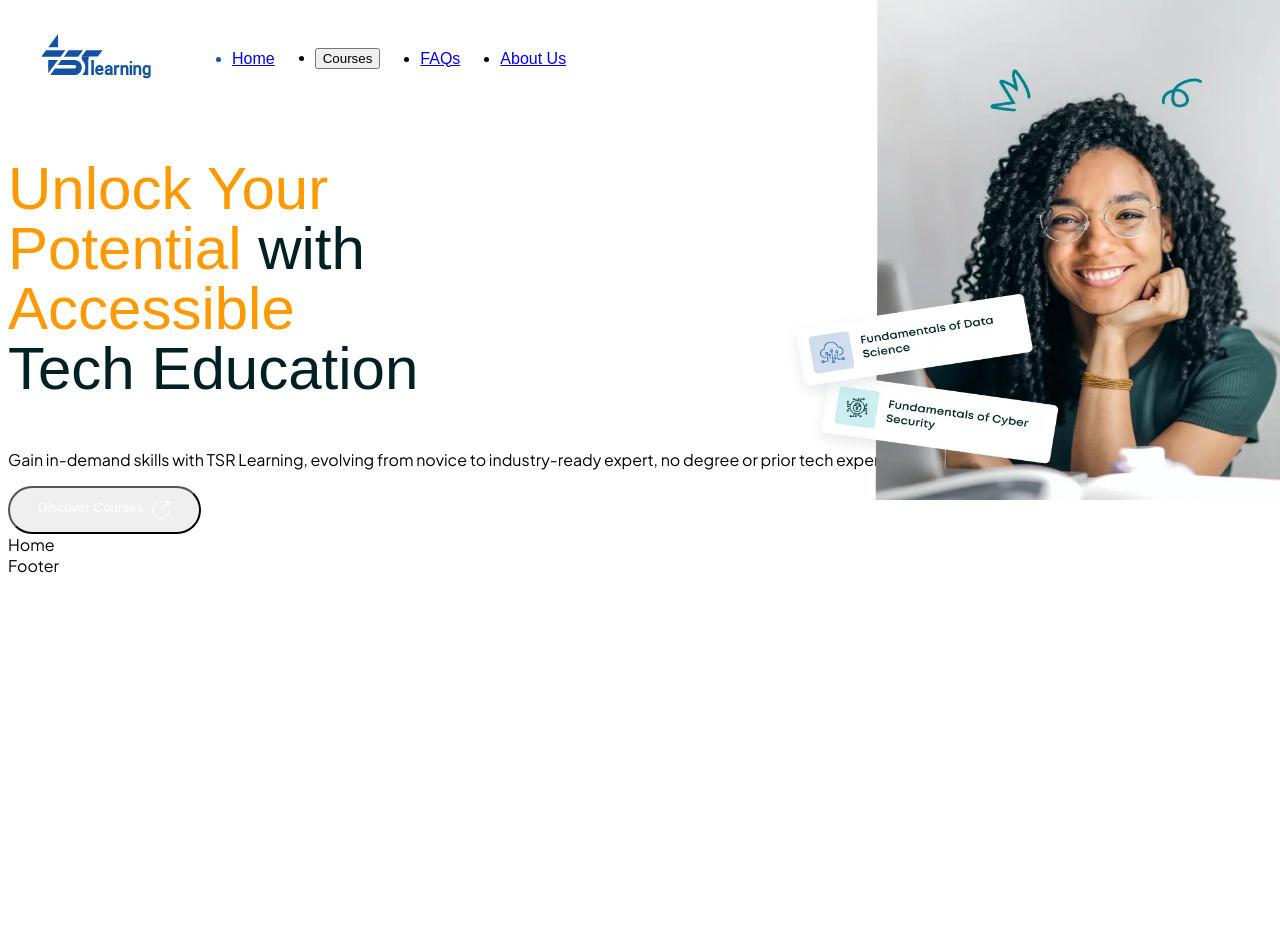
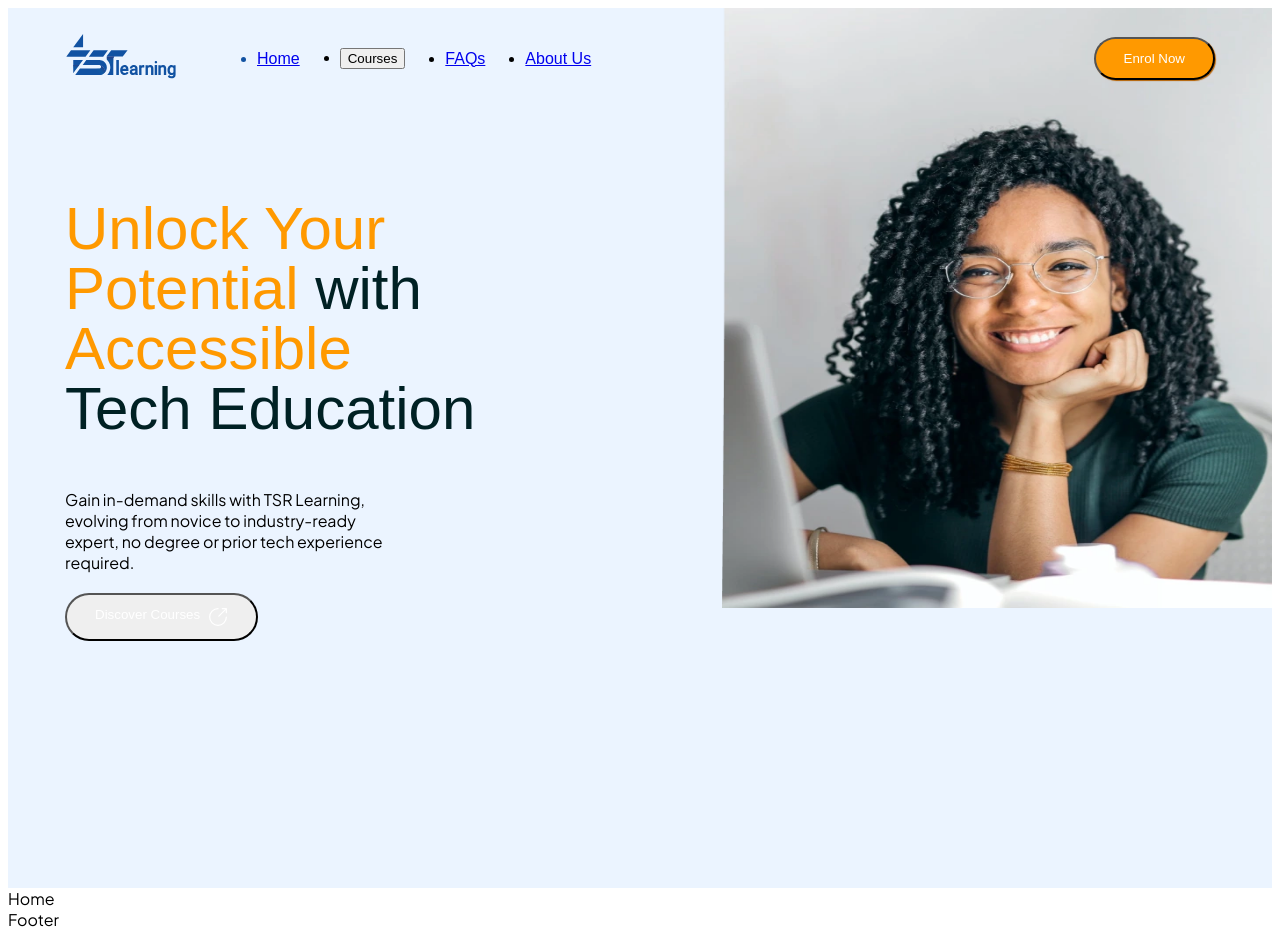
Before and after one commit to TSRlearn/T-S-R, a Next.js app: page / in a window 1280 px wide. Before the commit the page ends 800 px from the top, so only its background shows below. Built offline with nearby package versions, Linux system fonts and the light colour scheme; a web font is replaced by a local one.

Commit message:
style: implement the hero layout and UI design

```diff
--- a/app/(landing-page)/(home)/layout.tsx
+++ b/app/(landing-page)/(home)/layout.tsx
@@ -5,11 +5,14 @@ import { Hero } from '@landing-page/pages/home/sections/hero';
 
 function Layout({ children }: { children: ReactNode }) {
   return (
-    <div>
-      <Header />
-      <Hero />
+    <main>
+      <div className='relative min-h-[110dvh] bg-blue-100'>
+        <Header />
+        <Hero />
+      </div>
+
       {children}
-    </div>
+    </main>
   );
 }
 
--- a/client/landing-page/pages/home/data/index.ts
+++ b/client/landing-page/pages/home/data/index.ts
@@ -1 +1,2 @@
 export * from './data';
+export * from './index.d';
--- a/client/landing-page/pages/home/layout/header/header.tsx
+++ b/client/landing-page/pages/home/layout/header/header.tsx
@@ -9,15 +9,16 @@ import { cn } from '@shared/lib/utils';
 
 import Container from '@landing-page/shared/layout/container';
 
-import { HeaderNav } from '../../data';
+import { HeaderNav, HeaderNavProp } from '../../data';
 
-function NavLink() {
+function NavLink({ navlink }: { navlink: HeaderNavProp[] }) {
   const pathname = usePathname();
+  const getNavLink = navlink || [];
 
   return (
     <nav>
       <ul className='hidden items-center gap-10 md:flex'>
-        {HeaderNav.map(({ label, route }) => {
+        {getNavLink.map(({ label, route }) => {
           const isActive =
             (pathname.includes(route) && route.length > 1) ||
             pathname === route;
@@ -45,10 +46,10 @@ function NavLink() {
 
 export function Header() {
   return (
-    <Container className='flex items-center justify-between py-6'>
+    <Container className='flex items-center justify-between py-6 relative z-10'>
       <div className='flex items-center gap-10'>
         <Logo src='/icons/tsr-logo.svg' />
-        <NavLink />
+        <NavLink navlink={HeaderNav} />
       </div>
 
       <Button size='sm' variant='orange'>
--- a/client/landing-page/pages/home/sections/hero/hero.tsx
+++ b/client/landing-page/pages/home/sections/hero/hero.tsx
@@ -2,17 +2,20 @@ import Image from 'next/image';
 
 import Button from '@shared/components/elements/button';
 
+import Container from '@landing-page/shared/layout/container';
+
 export function Hero() {
   return (
-    <section className='md:flex items-center justify-between'>
-      <div>
-        <h1 className='font-mont text-6xl font-normal text-orange-700'>
+    <section>
+      <Container className='items-center justify-between md:flex'>
+        <div className='pt-10'>
+          <h1 className='font-mont text-4xl font-normal text-orange-700 lg:text-6xl'>
             Unlock Your <br /> Potential{' '}
             <span className='text-dark-900'>with</span>
             <br /> Accessible <br />{' '}
             <span className='text-dark-900'>Tech Education</span>
           </h1>
-        <p>
+          <p className='mb-5 mt-3 max-w-[20rem]'>
             Gain in-demand skills with TSR Learning, evolving from
             novice to industry-ready expert, no degree or prior tech
             experience required.
@@ -34,11 +37,12 @@ export function Hero() {
 
         <Image
           alt='a student smiling'
-        src='/images/hero-lady.webp'
-        width={500}
+          className='right-0 top-0 max-md:w-[400px] md:absolute md:h-[600px]'
           height={500}
-        className='md:absolute right-0 top-0'
+          src='/images/hero.webp'
+          width={550}
         />
+      </Container>
     </section>
   );
 }
--- a/client/landing-page/shared/layout/container.tsx
+++ b/client/landing-page/shared/layout/container.tsx
@@ -24,7 +24,7 @@ function Container<C extends React.ElementType = 'div'>({
   return (
     <Component
       {...otherProps}
-      className={cn('max-w-[1200px] mx-auto px-6', className)}
+      className={cn('max-w-[1150px] mx-auto px-6', className)}
     >
       {children}
     </Component>
--- a/tailwind.config.ts
+++ b/tailwind.config.ts
@@ -28,6 +28,7 @@ const config: Config = {
           800: '#B46100',
         },
         blue: {
+          100: '#EBF4FF',
           700: '#1152A2',
         },
         dark: {
```
Also changed, not shown: public/images/hero.webp (added). Lines whose indentation alone changed are shown as unchanged.
